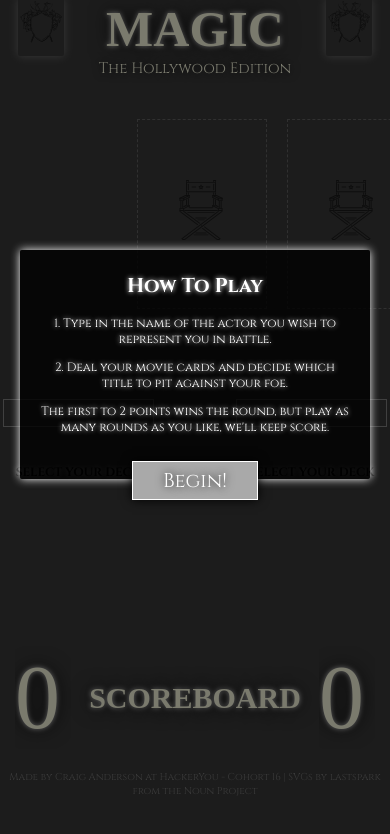
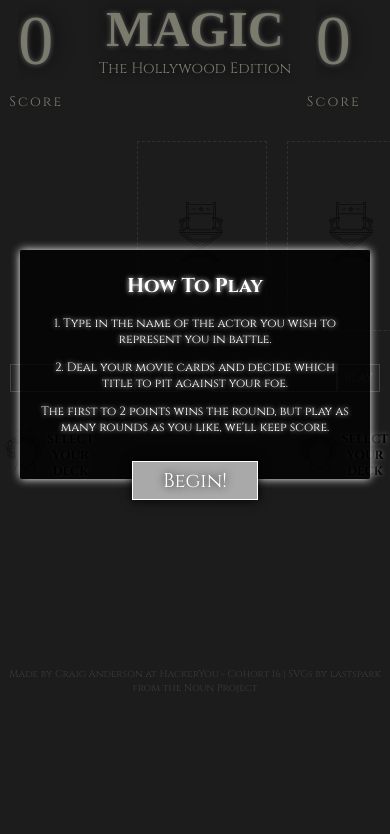
Before and after one commit to craigstuartanderson/magicHollywood, a plain HTML site: page index.html in a window 390 px wide. Shown: the top 834 px of the page. Drawn offline with nearby package versions, Linux system fonts and the light colour scheme; a web font is replaced by a local one.

Commit message:
tablet responsive

```diff
--- a/index.html
+++ b/index.html
@@ -12,8 +12,20 @@
 
 
 <header>
+    <div class="score scoreOne">
+        <input type="text" name="playerOneTotal" class="playerOneTotal" value="0">
+        <label for="playerOneTotal" class="playerOneScore">Score</label>
+    </div>
+
+    <div class="title">
         <h1>Magic</h1>
         <h2>The Hollywood Edition</h2>
+    </div>
+
+    <div class="score scoreTwo">
+        <input type="text" name="playerTwoTotal" class="playerTwoTotal" value="0">
+        <label for="playerTwoTotal">Score</label>
+    </div>
 </header>
 
 <main>
@@ -34,14 +46,13 @@
         <div class="frame playerOne__frame">
             <!-- SVG Created by lastspark from the Noun Project -->
             <img src="images/coatOfArms.svg" alt="player one character photo">
-            <div class="deckOverlay">
-            </div>
+            <h3>Select Your Deck</h3>
+            <p>Choose an Actor</p>
         </div>
 
-        <h3>Select Your Deck</h3>
         <form action="" class="actorForm" id="playerOneActorForm">
             <input type="text" name="entryOne" value="">
-            <!-- <button>play</button> -->
+            <button>play</button>
         </form>
 
         <div class="hand">
@@ -97,12 +108,13 @@
         <div class="frame playerTwo__frame">
             <!-- SVG Created by lastspark from the Noun Project -->
             <img src="images/coatOfArms.svg" alt="your character image">
+            <h3>Select Your Deck</h3>
+            <p>Choose an Actor</p>
         </div>
 
-        <h3>Select Your Deck</h3>
         <form action="" class="actorForm" id="playerTwoActorForm">
             <input type="text" name="entryTwo">
-            <!-- <button>Play</button> -->
+            <button>Play</button>
         </form>
 
 
@@ -136,15 +148,15 @@
 
 <!-- SCOREBOARD SECTION -->
 
-<aside class="scoreboard">
-    <!-- <label for="playerOneTotal">Player One</lable> -->
+<!-- <aside class="scoreboard">
+    <label for="playerOneTotal">Player One</label>
         <input type="text" name="playerOneTotal" class="playerOneTotal" value="0">
 
     <h1>Scoreboard</h1>
 
-    <!-- <label for="playerTwoTotal">Player Two</label> -->
+    <label for="playerTwoTotal">Player Two</label>
     <input type="text" name="playerTwoTotal" class="playerTwoTotal" value="0">
-</aside>
+</aside> -->
 
 <!-- FOOTER -->
 
@@ -160,6 +172,3 @@
     <script src="script.js"></script>
 </body>
 </html>
-
-<!-- <text x="0" y="115" fill="#000000" font-size="5px" font-weight="bold" font-family="'Helvetica Neue', Helvetica, Arial-Unicode, Arial, Sans-serif">Created by Valeriy</text>
-<text x="0" y="120" fill="#000000" font-size="5px" font-weight="bold" font-family="'Helvetica Neue', Helvetica, Arial-Unicode, Arial, Sans-serif">from the Noun Project</text> -->
--- a/style.css
+++ b/style.css
@@ -18,28 +18,6 @@ body{
     background-color: rgb(56, 56, 56);
     margin: 0 auto;
 }
-
-
-/* HEADER STYLES */
-header{
-    text-align: center;
-}
-h1{
-    font-family: 'IM Fell English SC', serif;
-    text-transform: uppercase;
-    font-size: 9rem;
-    margin: 0;
-    color: beige;
-    text-shadow: 0 0 20px black, 0 0 5px white;
-}
-header h2{
-    font-size: 2rem;
-    color: beige;
-    text-shadow: 0 0 10px black;
-    margin: 0 0 10px 0;
-    font-weight: 400;
-
-}
 ul{
 
     list-style: none;
@@ -59,13 +37,58 @@ button{
     box-shadow: none;
     font-size: 1.2rem;
 }
-/* TEMP FORMATTING & STATE STYLES */
-.border{
-    border: 2px solid brown;
-    border-radius: 2px
-}
 .hidden{
     display: none;
+}
+
+
+/* HEADER STYLES */
+header{
+    text-align: center;
+    display: flex;
+    justify-content: space-around;
+}
+header input{
+    /* margin: 10px; */
+    width: 60px;
+    border: none;
+    background-color: transparent;
+    font-size: 7rem;
+    font-family: 'IM Fell English SC', serif;
+    color: beige;
+    text-shadow: 0 0 20px black, 0 0 5px white;
+}
+
+.score{
+    display: flex;
+    flex-direction: column;
+    align-items: center;
+    padding: 0 10px;
+
+}
+
+h1{
+    font-family: 'IM Fell English SC', serif;
+    text-transform: uppercase;
+    font-size: 9rem;
+    margin: 0;
+    color: beige;
+    text-shadow: 0 0 20px black, 0 0 5px white;
+}
+header h2{
+    font-size: 2rem;
+    color: beige;
+    text-shadow: 0 0 10px black;
+    margin: 0 0 10px 0;
+    font-weight: 400;
+}
+header label{
+    font-size: 1.4rem;
+    color: beige;
+    letter-spacing: 2px;
+    padding-top: 10px;
+    position: relative;
+    left: -10px;
 }
 
 /* MAIN STYLES */
@@ -82,9 +105,10 @@ main{
 }
 h3{
     text-transform: uppercase;
-    font-size: 2rem;
+    font-size: 1.6rem;
     margin: 20px 0;
     text-shadow: 0 0 5px white;
+    text-align: center;
 }
 
 /* INSTRUCTIONS WINDOW STYLES */
@@ -139,14 +163,13 @@ h3{
 .frame{
     width: 65%;
     display: flex;
+    flex-direction: column;
     justify-content: center;
     align-items: center;
 }
 
 .frame img{
     width: 80%;
-    /* border: 1px dotted black; */
-    box-shadow: 0 0 10px grey;
     border-radius: 2px;
 }
 .actorForm{
@@ -222,7 +245,6 @@ h3{
 }
 .gameControls a{
     text-align: center;
-    background: darkslategray;
     margin: 10px 10px;
     width: 220px;
     border: 1px solid white;
@@ -237,7 +259,7 @@ h3{
 
 /* SCOREBOARD STYLES */
 
-.scoreboard{
+/* .scoreboard{
     text-align: center;
     display: flex;
     justify-content: space-around;
@@ -256,9 +278,9 @@ h3{
     font-family: 'IM Fell English SC', serif;
     color: beige;
     text-shadow: 0 0 20px black, 0 0 5px white;
-}
+} */
 
-/* WINNER SLIDE STYLES */
+/* WINNER MODAL STYLES */
 .winner{
     background: white;
     padding: 50px;
@@ -274,9 +296,6 @@ h3{
     margin: 0;
 }
 
-.winnerContent{
-
-}
 
 footer{
     text-align: center;
@@ -287,9 +306,7 @@ footer{
 /* RESPONSIVE BREAKPOINTS */
 
 @media (max-width: 800px) {
-    /* main{
-        padding: 20px 10px;
-    } */
+
     h3{
         font-size: 1.5rem;
     }
@@ -303,7 +320,6 @@ footer{
         align-items: flex-start;
     }
     .player img{
-        /* justify-content: flex-end; */
         width: 100%;
         z-index: 10;
     }
@@ -312,21 +328,19 @@ footer{
     }
     .instructions h2{
         font-size: 2rem;
+    }
 }
-}
+
 @media (max-width: 625px){
     .player img{
         width: 60%;
-        position: relative;
-        top: -140px;
     }
     .player h3{
         font-size: 1.2rem;
-        width: 150px;
-        position: relative;
-        bottom: -190px;
+        width: 100px;
     }
     main{
+        justify-content: center;;
         background-color: rgb(56, 56, 56);
         box-shadow: none;
         text-shadow: 0 0 5px white;
@@ -334,7 +348,21 @@ footer{
     input{
         color: white;
     }
-    .hand button{
+    .frame{
+        flex-direction: row;
+        position: relative;
+        bottom: -280px;
+    }
+    .frame p{
+        display: none;
+    }
+    .hand li{
+        font-family: 'Cinzel', serif;
+        letter-spacing: 2px;
+        border: 1px solid white;
+
+    }
+    button{
         color: grey;
     }
     .hand a{
@@ -355,8 +383,12 @@ footer{
     }
     .player img{
         width: 60%;
-        position: relative;
-        top: -110px;
+    }
+    .actorForm input{
+        width: 125px;
+    }
+    .frame p{
+        display: none;
     }
     .hand a{
         font-size: 1rem;
```
Lines whose indentation alone changed are shown as unchanged.
